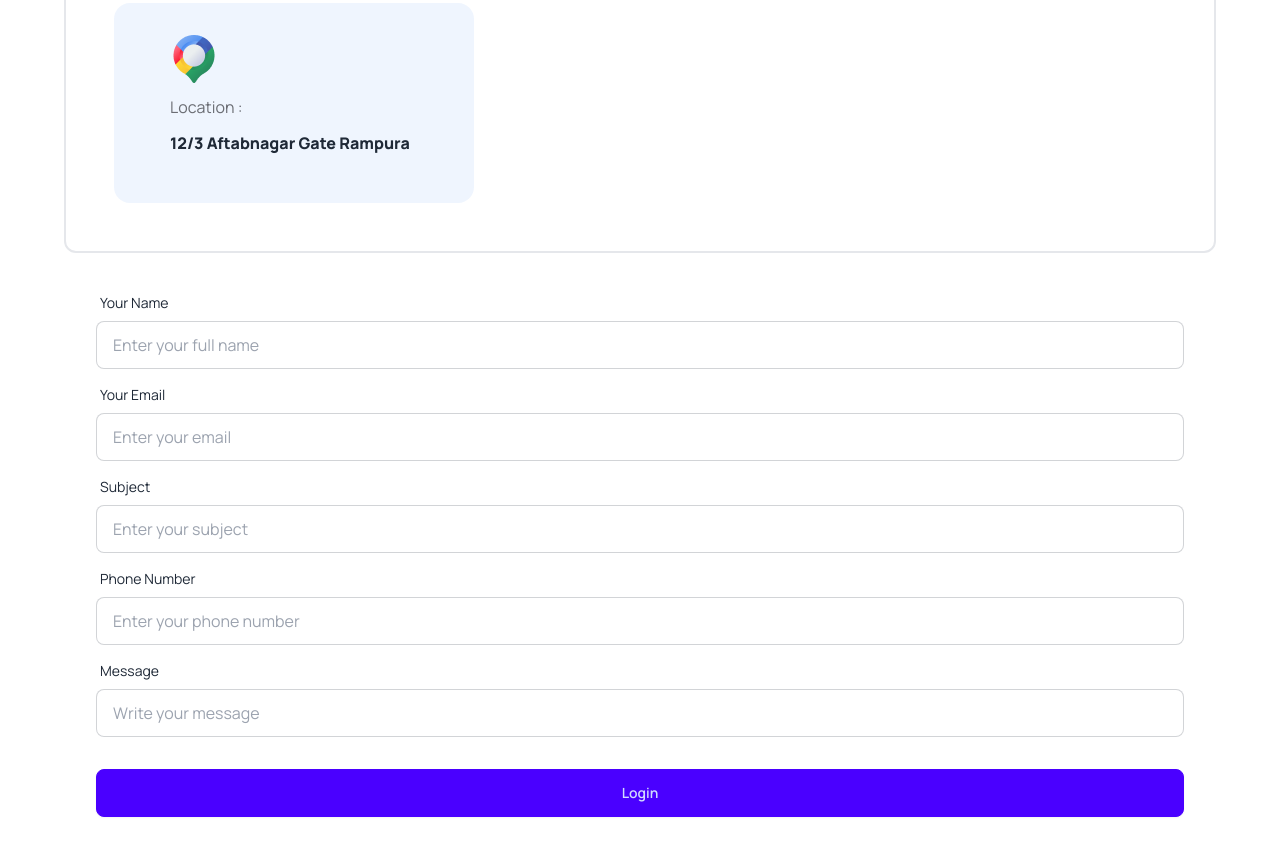
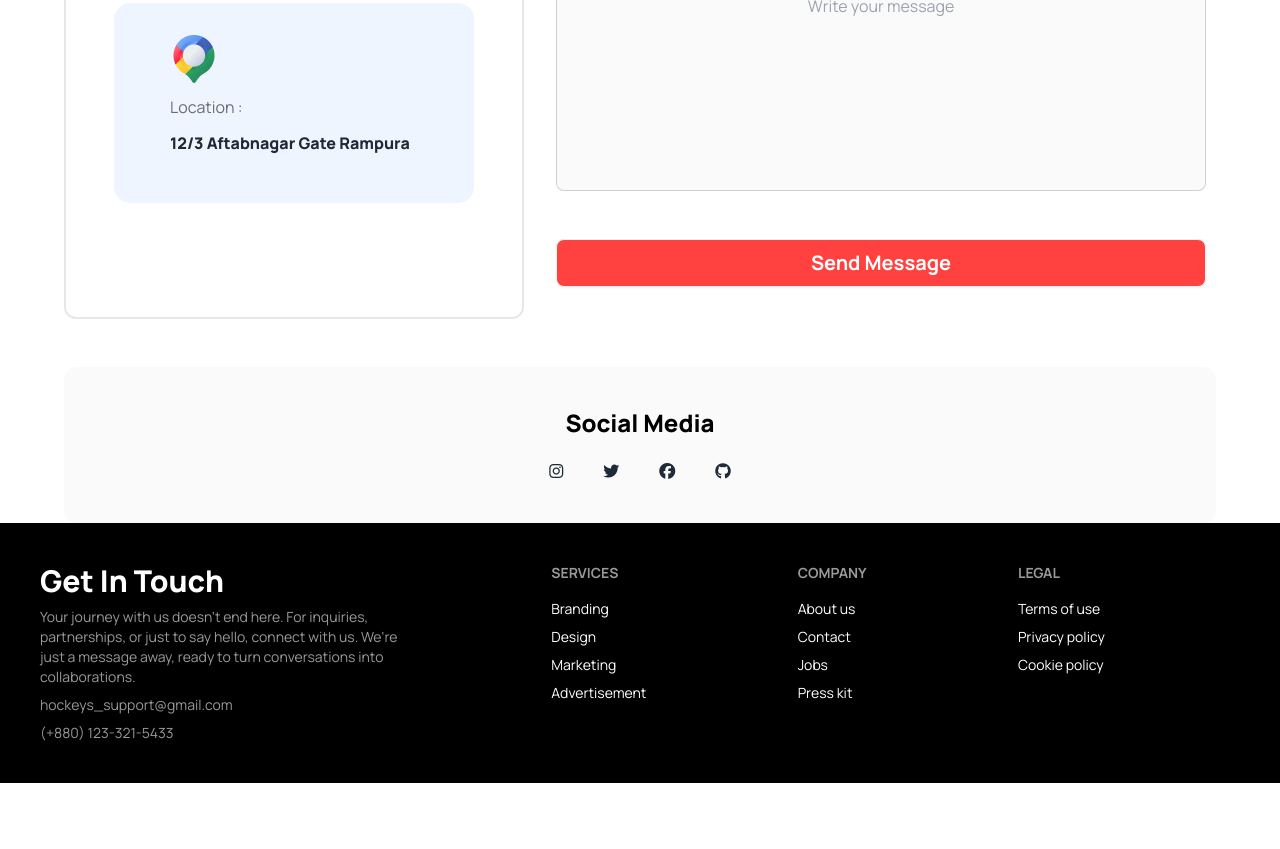
Before and after one commit to auishi22/hockeys-page, a plain HTML site: page index.html in a window 1280 px wide. Shown: the part 5107-5956 px from the top of the page. After the commit the page ends 5890 px from the top, so only its background shows below. Drawn offline with nearby package versions, Linux system fonts and the light colour scheme.

Commit message:
footer done

```diff
--- a/index.html
+++ b/index.html
@@ -28,6 +28,8 @@
                         clifford: '#da373d',
                         'button-color': '#FF4240',
                         'paragraph': '#13131899',
+                        'footer': '#ffffff99',
+
                     }
                 }
             }
@@ -516,9 +518,9 @@
             </div>
 
             <!-- Contact Details and Form-->
-            <div>
+            <div class="flex flex-col p-4 lg:flex-row lg:p-0">
                 <!-- contacts -->
-                <div class="border-2 rounded-xl p-12">
+                <div class="border-2 rounded-xl p-3 lg:p-12">
                     <div class="space-y-5">
                         <!-- phone number -->
                         <div class="w-[360px] h-[200px] px-14 py-8 rounded-2xl bg-[#bced6e19] space-y-3">
@@ -542,50 +544,90 @@
                 </div>
                 <!-- Form -->
                 <div>
-                    <form class="card-body">
-                        <div class="form-control">
+                    <form class="card-body grid  lg:grid-cols-8 lg:gap-6">
+                        <div class="form-control col-span-8 lg:col-span-4">
                           <label class="label">
-                            <span class="label-text">Your Name</span>
+                            <span class="label-text text-xl font-bold">Your Name</span>
                           </label>
-                          <input type="text" placeholder="Enter your full name" class="input input-bordered" required />
+                          <input type="text" placeholder="Enter your full name" class="input input-bordered w-[320px] bg-[#13131805]" required />
                         </div>
-                        <div class="form-control">
+                        <div class="form-control col-span-8 lg:col-span-4">
                           <label class="label">
-                            <span class="label-text">Your Email</span>
+                            <span class="label-text text-xl font-bold">Your Email</span>
                           </label>
-                          <input type="email" placeholder="Enter your email" class="input input-bordered" required />
+                          <input type="email" placeholder="Enter your email" class="input input-bordered w-[320px] bg-[#13131805]" required />
                         </div>
-                        <div class="form-control">
+                        <div class="form-control col-span-8 lg:col-span-4">
                           <label class="label">
-                            <span class="label-text">Subject</span>
+                            <span class="label-text text-xl font-bold">Subject</span>
                           </label>
-                          <input type="text" placeholder="Enter your subject" class="input input-bordered" required />
+                          <input type="text" placeholder="Enter your subject" class="input input-bordered w-[320px] bg-[#13131805]" required />
                         </div>
-                        <div class="form-control">
+                        <div class="form-control col-span-8 lg:col-span-4">
                           <label class="label">
-                            <span class="label-text">Phone Number</span>
+                            <span class="label-text text-xl font-bold">Phone Number</span>
                           </label>
-                          <input type="text" placeholder="Enter your phone number" class="input input-bordered" required />
+                          <input type="text" placeholder="Enter your phone number" class="input input-bordered w-[320px] bg-[#13131805]" required />
                         </div>
-                        <div class="form-control">
+                        <div class="form-control col-span-8">
                           <label class="label">
-                            <span class="label-text">Message</span>
+                            <span class="label-text text-xl font-bold">Message</span>
                           </label>
-                          <input type="text" placeholder="Write your message" class="input input-bordered" required />
+                          <input type="text" placeholder="Write your message" class="input input-bordered w-[335px] h-[200px] bg-[#13131805] lg:w-[650px] lg:h-[370px] text-center" required />
                         </div>
-                        <div class="form-control mt-6">
-                          <button class="btn btn-primary">Login</button>
+                        <div class="form-control mt-6 col-span-8 w-[335px] lg:w-[650px]">
+                          <button class="btn bg-button-color text-xl font-bold text-white">Send Message</button>
                         </div>
                       </form>
                 </div>
+            </div>
+
+            <!-- Get in touch footer -->
+            <div class="p-8 lg:p-0">
+                <footer class="bg-[#13131805] rounded-xl text-center p-10 space-y-5 mt-12">
+                    <h4 class="text-2xl font-extrabold text-black">Social Media</h4>
+                    <div class="flex justify-center gap-10">
+                        <a href=""><i class="fa-brands fa-instagram"></i></a>
+                        <a href=""><i class="fa-brands fa-twitter"></i></a>
+                        <a href=""><i class="fa-brands fa-facebook"></i></a>
+                        <a href=""><i class="fa-brands fa-github"></i></a>
+                    </div>
+                </footer>
             </div>
         </section>
     </main>
 
     <!-- Footer Part -->
-    <footer>
-
-    </footer>
+    <footer class="footer p-10 bg-black text-white">
+        <aside>
+          <h4 class="text-3xl font-extrabold">Get In Touch</h4>
+          <p class="text-footer w-[360px]">
+            Your journey with us doesn't end here. For inquiries, partnerships, or just to say hello, connect with us. We're just a message away, ready to turn conversations into collaborations.
+          </p>
+          <h6 class="text-footer">hockeys_support@gmail.com</h6>
+          <h6 class="text-footer">(+880) 123-321-5433</h6>
+        </aside>
+        <nav>
+          <header class="footer-title">Services</header>
+          <a class="link link-hover">Branding</a>
+          <a class="link link-hover">Design</a>
+          <a class="link link-hover">Marketing</a>
+          <a class="link link-hover">Advertisement</a>
+        </nav>
+        <nav>
+          <header class="footer-title">Company</header>
+          <a class="link link-hover">About us</a>
+          <a class="link link-hover">Contact</a>
+          <a class="link link-hover">Jobs</a>
+          <a class="link link-hover">Press kit</a>
+        </nav>
+        <nav>
+          <header class="footer-title">Legal</header>
+          <a class="link link-hover">Terms of use</a>
+          <a class="link link-hover">Privacy policy</a>
+          <a class="link link-hover">Cookie policy</a>
+        </nav>
+      </footer>
 
 </body>
 
```
Also changed, not shown: Images/Frame.png (added).
